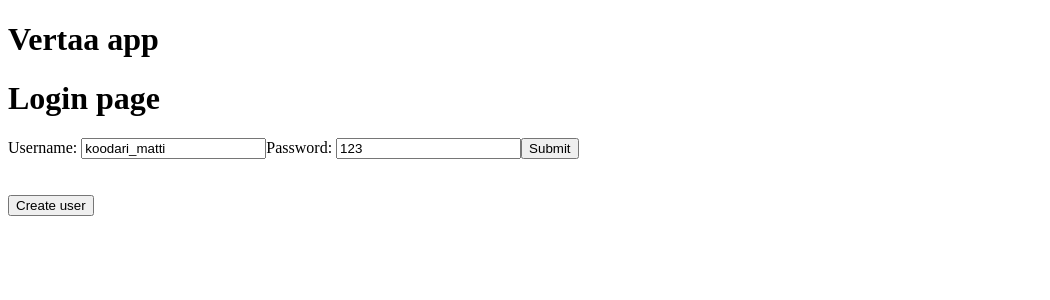
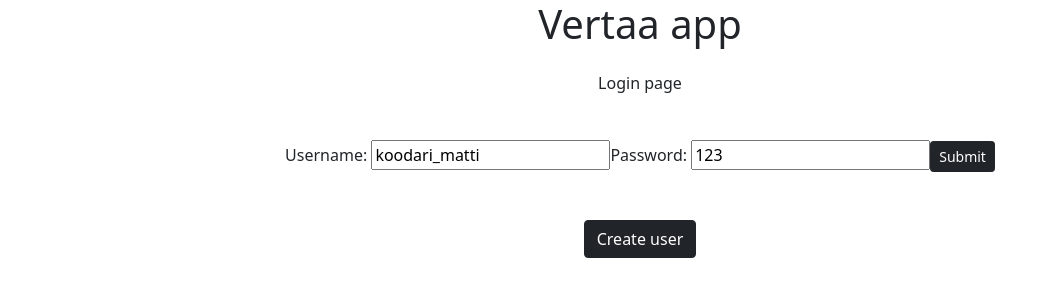
Before and after one commit to Jaakko252525/vertaa-app, a React (Create React App) app in the folder frontend_/: page /login in a window 1280 px wide. Shown: the top 300 px of the page, without its empty margins (0-1050 px from the left). Built offline with nearby package versions, Linux system fonts and the light colour scheme.

Commit message:
design to app

```diff
--- a/frontend_/package.json
+++ b/frontend_/package.json
@@ -13,8 +13,10 @@
     "@types/react": "^18.2.18",
     "@types/react-dom": "^18.2.7",
     "axios": "^1.4.0",
+    "bootstrap": "^5.3.1",
     "graphql": "^16.7.1",
     "react": "^18.2.0",
+    "react-bootstrap": "^2.8.0",
     "react-dom": "^18.2.0",
     "react-redux": "^8.1.2",
     "react-router-dom": "^6.14.2",
--- a/frontend_/public/index.html
+++ b/frontend_/public/index.html
@@ -15,6 +15,8 @@
       user's mobile device or desktop. See https://developers.google.com/web/fundamentals/web-app-manifest/
     -->
     <link rel="manifest" href="%PUBLIC_URL%/manifest.json" />
+
+
     <!--
       Notice the use of %PUBLIC_URL% in the tags above.
       It will be replaced with the URL of the `public` folder during the build.
@@ -28,7 +30,12 @@
   </head>
   <body>
     <noscript>You need to enable JavaScript to run this app.</noscript>
+    <h1 class="text-center" >Vertaa app</h1>
     <div id="root"></div>
+    <link href="https://cdn.jsdelivr.net/npm/bootstrap@5.0.2/dist/css/bootstrap.min.css"
+     rel="stylesheet"
+     integrity="sha384-EVSTQN3/azprG1Anm3QDgpJLIm9Nao0Yz1ztcQTwFspd3yD65VohhpuuCOmLASjC"
+     crossorigin="anonymous">
     <!--
       This HTML file is a template.
       If you open it directly in the browser, you will see an empty page.
--- a/frontend_/src/App.css
+++ b/frontend_/src/App.css
@@ -1,38 +1,17 @@
-.App {
-  text-align: center;
+
+
+
+/* login form style */
+.form {
+    text-align: center;
+    position: relative;
+    top: 20px;
+
 }
 
-.App-logo {
-  height: 40vmin;
-  pointer-events: none;
+/* page text style */
+
+.pageText {
+    position: relative;
+    top: 15px;
 }
-
-@media (prefers-reduced-motion: no-preference) {
-  .App-logo {
-    animation: App-logo-spin infinite 20s linear;
-  }
-}
-
-.App-header {
-  background-color: #282c34;
-  min-height: 100vh;
-  display: flex;
-  flex-direction: column;
-  align-items: center;
-  justify-content: center;
-  font-size: calc(10px + 2vmin);
-  color: white;
-}
-
-.App-link {
-  color: #61dafb;
-}
-
-@keyframes App-logo-spin {
-  from {
-    transform: rotate(0deg);
-  }
-  to {
-    transform: rotate(360deg);
-  }
-}
--- a/frontend_/src/App.tsx
+++ b/frontend_/src/App.tsx
@@ -19,13 +19,15 @@ import Vertaa from './components/Vertaa';
 
 
 
+// enabling bootstrap
+import 'bootstrap/dist/css/bootstrap.min.css';
+
 const App = () => {
 
 
 
   return (
     <div>
-      <h1>Vertaa app</h1>
       <div>
         <Router>
           <Routes>
@@ -41,6 +43,7 @@ const App = () => {
 
       </div>
 
+
     </div>
   );
 }
--- a/frontend_/src/components/CreateNewUser.tsx
+++ b/frontend_/src/components/CreateNewUser.tsx
@@ -1,3 +1,6 @@
+
+// bootstrap
+import { Button } from "react-bootstrap"
 
 // use navigation
 import { useNavigate } from "react-router-dom"
@@ -46,9 +49,11 @@ const CreateNewUser = () => {
 
     return (
 
-        <div>
-            <h1>Create user</h1>
-            <form onSubmit={submit} >
+        <div style= {{
+            textAlign: "center"
+        }}>
+            <p className="pageText" >Create user</p>
+            <form className="form" onSubmit={submit} >
 
                 Username: <input
                             value={username}
@@ -58,11 +63,12 @@ const CreateNewUser = () => {
                             value={password}
                             onChange={sss => setPassword(sss.target.value) }>
                           </input>
-                <button type="submit" >Create</button>
-            </form>
+              <Button variant='dark' size='sm'  type="submit">Create user</Button>            </form>
             <br/>
             <br/>
-            <button onClick={loginRoute} >Login</button>
+            <div>
+                <Button onClick={loginRoute} variant='dark'  >Login</Button>
+            </div>
         </div>
     )
 }
--- a/frontend_/src/components/Login.tsx
+++ b/frontend_/src/components/Login.tsx
@@ -7,6 +7,12 @@
 
 
 
+// bootstrap
+import Button from 'react-bootstrap/Button';
+import ButtonGroup from 'react-bootstrap/ButtonGroup';
+
+// css
+import 'bootstrap/dist/css/bootstrap.min.css';
 
 
 
@@ -27,6 +33,7 @@ import { useSelector, useDispatch } from "react-redux"
 
 
 import { userToStore } from "../Redux/userSlice"
+import { sign } from 'crypto';
 
 interface userObjetInterface {
     username: string,
@@ -125,20 +132,33 @@ const Login = () => {
     // if logged in then render other pages
    if (userVar.username !== '') {
     return (
-        <div >
-            Succesfully logged in with user: {userVar.username} <br/>
-            <button onClick={() => logout()}>Logout</button>
-            <button onClick={frontpageRoute} >Frontpage</button>
-            <button onClick={userProfileRoute} >Profile</button>
+        <div style={{
+            textAlign: 'center'
+
+        }} >
+            <p className='pageText' > Welcome: {userVar.username}</p> <br/>
+            <br/>
+
+            <ButtonGroup size="lg" className="mb-2">
+                <Button variant='dark' onClick={() => logout()} >Logout</Button>
+                <Button variant='dark' onClick={frontpageRoute} >Frontpage</Button>
+                <Button variant='dark' onClick={userProfileRoute}>Profile</Button>
+            </ButtonGroup>
 
         </div>
     )
    }
 
     return (
-        <div>
-            <h1>Login page</h1>
-            <form onSubmit={submit}>
+        <div style={{
+            textAlign: "center"
+        }} >
+
+            <p className='pageText' >Login page</p>
+            <br/>
+
+            <form className='form'  onSubmit={submit}>
+
                 Username: <input
                 value={username}
                 onChange={event => setUsername(event.target.value)}
@@ -149,14 +169,16 @@ const Login = () => {
                 onChange={event => setPassword(event.target.value)}
                   />
 
-              <button type="submit">Submit</button>
+
+              <Button variant='dark' size='sm'  type="submit">Submit</Button>
 
 
             </form>
+
             <br/>
             <br/>
-            <div>
-                <button onClick={createNewUserRoute} >Create user</button>
+            <div className='form' >
+                <Button onClick={createNewUserRoute} variant='dark'  >Create user</Button>
             </div>
 
         </div>
--- a/frontend_/src/components/UsersSales.tsx
+++ b/frontend_/src/components/UsersSales.tsx
@@ -2,7 +2,8 @@
 
 
 
-
+// bootstrap
+import Card from 'react-bootstrap/Card';
 
 // gql
 import { USER_SALES } from "../graphql/queries"
@@ -62,6 +63,8 @@ const UsersSales =() => {
     }
 
     return (
+        <Card style={{ width: '18rem' }}>
+            <Card.Body>
                 <div>
                     <button onClick={fetchSales} >Your sales</button>
 
@@ -74,6 +77,8 @@ const UsersSales =() => {
                             )}
                     </ul>
                 </div>
+           </Card.Body>
+        </Card>
     )
 }
 
--- a/frontend_/src/index.tsx
+++ b/frontend_/src/index.tsx
@@ -1,7 +1,5 @@
 import * as React from "react";
 import * as ReactDOM from "react-dom/client";
-
-
 
 
 // importing components
```
Also changed, not shown: 1 other file (tests, documents, lock files or other folders). Lines whose indentation alone changed are shown as unchanged.
